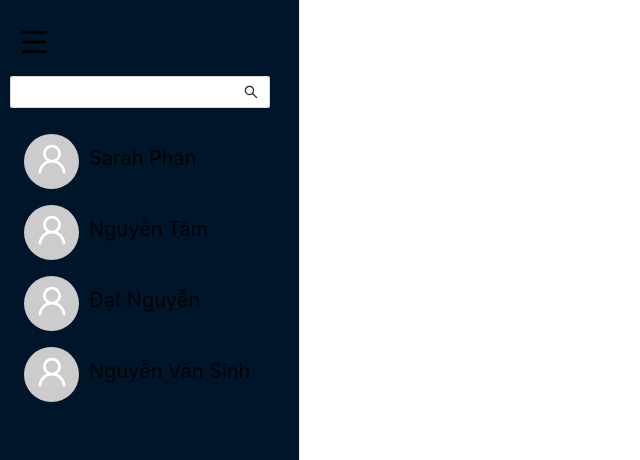
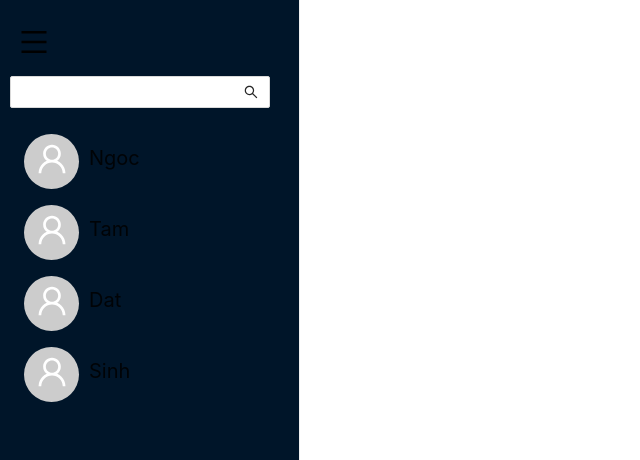
Before and after one commit to Laughing6901/BookSellingWebApp, a React (Create React App) app in the folder Frontend/: page /room in a window 1280 px wide. Shown: the top 460 px of the page, without its empty margins (0-640 px from the left). Built offline with nearby package versions, Linux system fonts and the light colour scheme.

Commit message:
fix selected class

```diff
--- a/Frontend/src/ChatRoom/index.js
+++ b/Frontend/src/ChatRoom/index.js
@@ -17,8 +17,13 @@ import { NavLink } from 'react-router-dom'
 
 const { Sider, Content } = Layout
 
-export default function ChatRoom() {
+export default function ChatRoom(props) {
+  const {id} = props.match.params
+  console.log(props.match)
+  console.log(id)
   const [theme, setTheme] = useState(localStorage.getItem('themeOption'))
+  const [itemActive, setItemActive] = useState();
+
   const body = document.body
   const lightTheme = 'light';
   const darkTheme = 'dark';
@@ -44,6 +49,31 @@ export default function ChatRoom() {
     </Menu>
   )
 
+  const arrayTest = () => {
+    const arrActive = [];
+    const arr = ['Ngoc', 'Tam', 'Dat', 'Sinh'];
+
+    return arr.map((item, index) => {
+      arrActive[index] = 'ant-menu-item-selected'
+
+      return (
+        <Menu.Item key={index} className={`${index === itemActive ? 'ant-menu-item-selected' : ''}` }>
+          <NavLink
+            onClick={() => {
+              setItemActive(index)
+              // console.log(index)
+            }}
+            to={`/room/${index}`}
+            activeStyle={{ fontWeight: 'bold', color: 'rgb(142, 11, 142)' }}
+          >
+            <Avatar size={55} icon={<UserOutlined style={{ fontSize: 32 }} />} />
+            <span className='friendName'>{item}</span>
+          </NavLink>
+        </Menu.Item>
+      )
+    })
+  }
+
   return (
     <div className='chatRoomContent'>
       <Layout hasSider>
@@ -68,7 +98,7 @@ export default function ChatRoom() {
             </Row>
           </div>
           <Menu mode='inline' theme={theme} style={{ borderRight: "none" }} className='boxMenu'>
-            <Menu.Item key="1">
+            {/* <Menu.Item key="1">
                 <NavLink
                   to={`/room/1`}
                   activeStyle={{ fontWeight: 'bold', color: 'rgb(142, 11, 142)' }}
@@ -103,7 +133,8 @@ export default function ChatRoom() {
                 <Avatar size={55} icon={<UserOutlined style={{ fontSize: 32 }} />} />
                 <span className='friendName'>Nguyễn Văn Sinh</span>
               </NavLink>
-            </Menu.Item>
+            </Menu.Item> */}
+            {arrayTest()}
           </Menu>
         </Sider>
         <Layout className="site-layout" style={{ marginLeft: '19.6%' }}>
```
Lines whose indentation alone changed are shown as unchanged.
